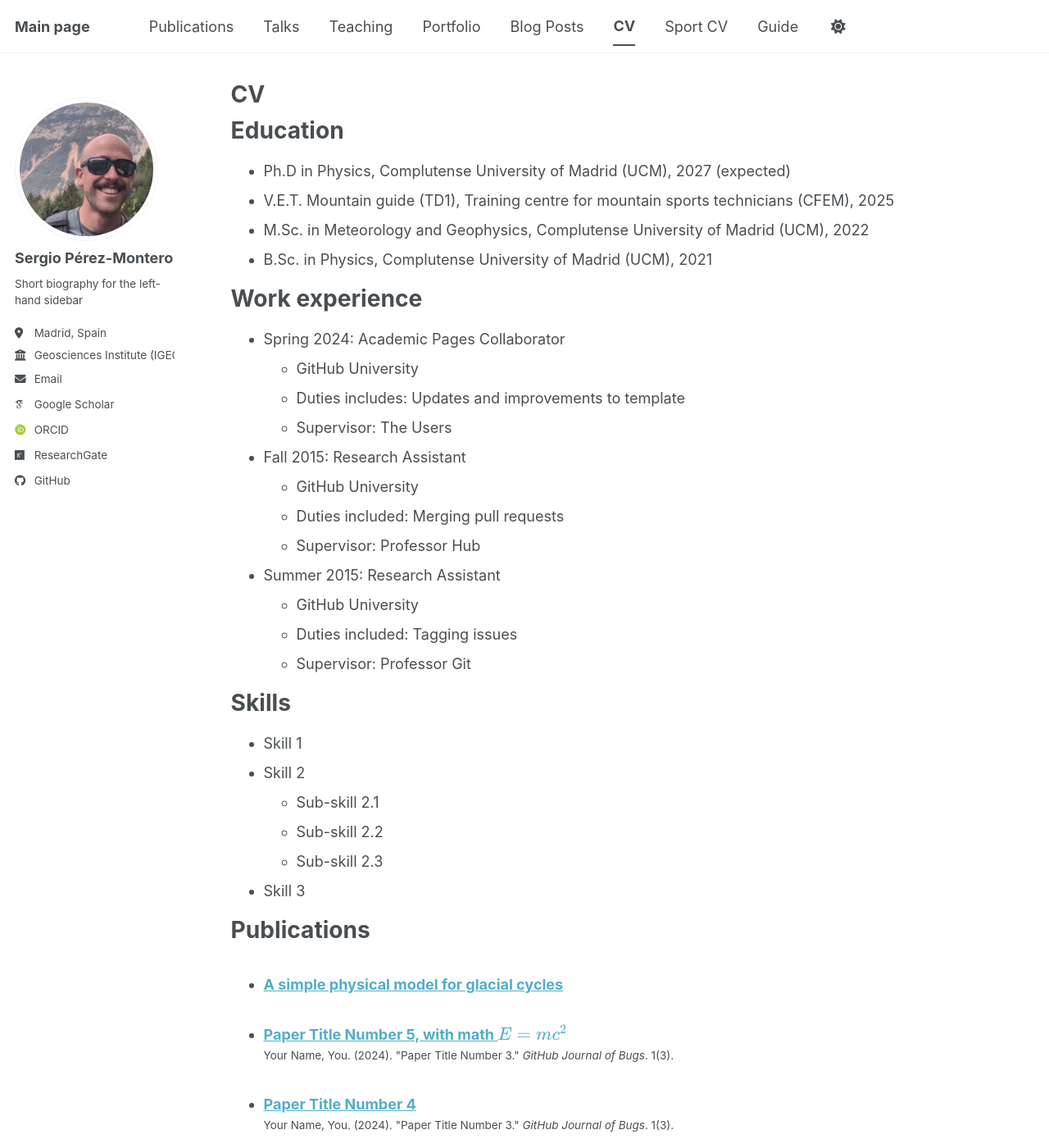
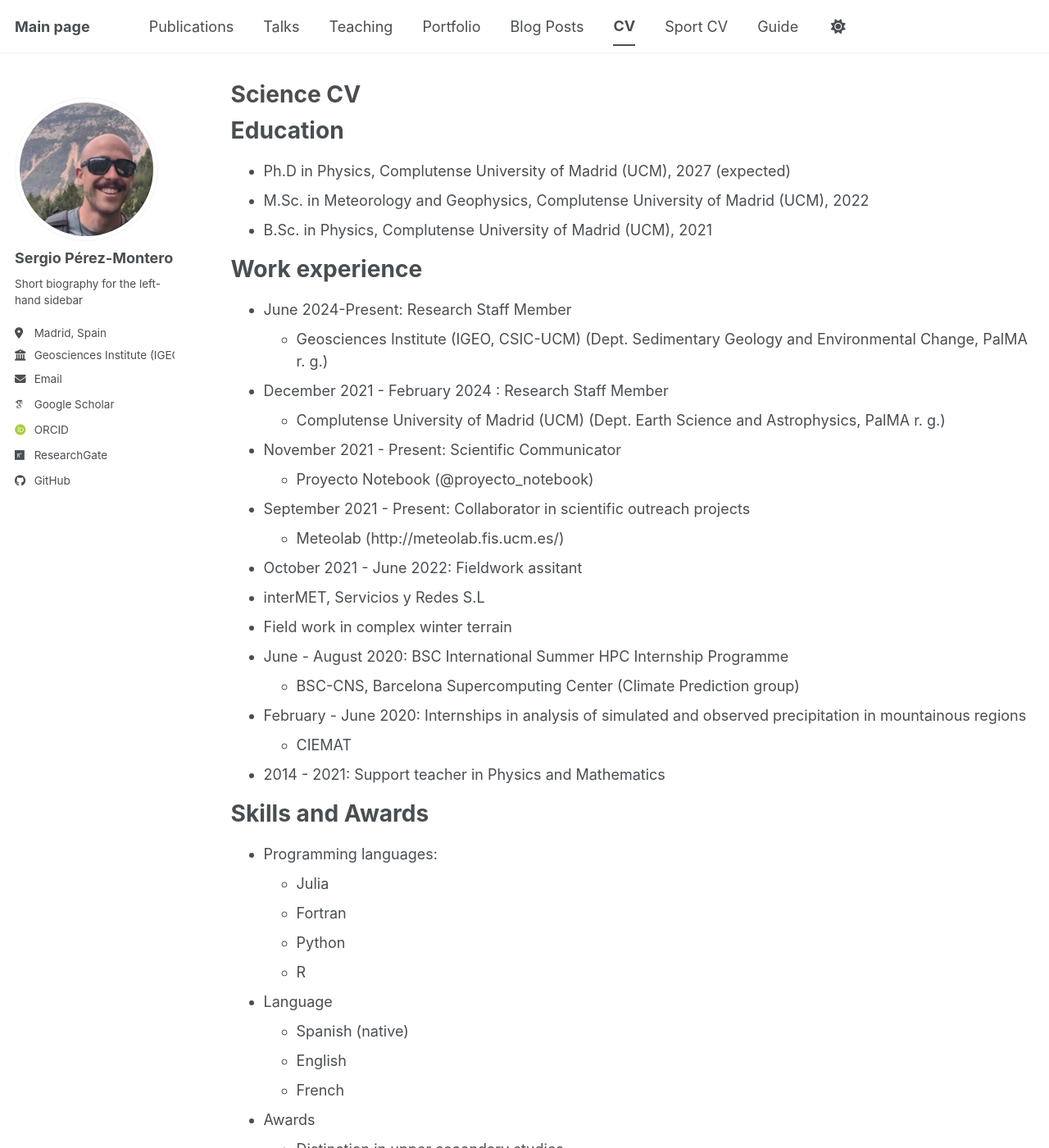
Before and after one commit to sperezmont/sperezmont.github.io, a Jekyll site: the page built from _pages/cv.md, in a window 1280 px wide and 1400 px high. Shown: the whole window at 82% size. Built offline with Jekyll 4.4.1, drawn with Linux system fonts in a browser that asks for light colours; some web fonts are replaced; a script bundle is joined from its source files by our own code; library files that are not in the unit come from our copies; some of the changed text lies outside the part shown.

Commit message:
Update cv.md

```diff
--- a/_pages/cv.md
+++ b/_pages/cv.md
@@ -1,6 +1,6 @@
 ---
 layout: archive
-title: "CV"
+title: "Science CV"
 permalink: /cv/
 author_profile: true
 redirect_from:
@@ -12,35 +12,45 @@ redirect_from:
 Education
 ======
 * Ph.D in Physics, Complutense University of Madrid (UCM), 2027 (expected)
-* V.E.T. Mountain guide (TD1), Training centre for mountain sports technicians (CFEM), 2025
 * M.Sc. in Meteorology and Geophysics, Complutense University of Madrid (UCM), 2022
 * B.Sc. in Physics, Complutense University of Madrid (UCM), 2021
 
 Work experience
 ======
-* Spring 2024: Academic Pages Collaborator
-  * GitHub University
-  * Duties includes: Updates and improvements to template
-  * Supervisor: The Users
+* June 2024-Present: Research Staff Member
+  * Geosciences Institute (IGEO, CSIC-UCM) (Dept. Sedimentary Geology and Environmental Change, PalMA r. g.)
+* December 2021 - February 2024 : Research Staff Member
+  * Complutense University of Madrid (UCM) (Dept. Earth Science and Astrophysics, PalMA r. g.)
+* November 2021 - Present: Scientific Communicator
+  * Proyecto Notebook (@proyecto_notebook)
+* September 2021 - Present: Collaborator in scientific outreach projects
+  * Meteolab (http://meteolab.fis.ucm.es/)
+*  October 2021 - June 2022: Fieldwork assitant
+  * interMET, Servicios y Redes S.L
+  * Field work in complex winter terrain
+* June - August 2020: BSC International Summer HPC Internship Programme
+  * BSC-CNS, Barcelona Supercomputing Center (Climate Prediction group)
+* February - June 2020: Internships in analysis of simulated and observed precipitation in mountainous
+regions
+  * CIEMAT
+* 2014 - 2021: Support teacher in Physics and Mathematics
 
-* Fall 2015: Research Assistant
-  * GitHub University
-  * Duties included: Merging pull requests
-  * Supervisor: Professor Hub
-
-* Summer 2015: Research Assistant
-  * GitHub University
-  * Duties included: Tagging issues
-  * Supervisor: Professor Git
-
-Skills
-======
-* Skill 1
-* Skill 2
-  * Sub-skill 2.1
-  * Sub-skill 2.2
-  * Sub-skill 2.3
-* Skill 3
+Skills and Awards
+=================
+* Programming languages:
+  * Julia
+  * Fortran
+  * Python
+  * R
+* Language
+  * Spanish (native)
+  * English
+  * French
+* Awards
+  * Distinction in upper secondary studies
+  * Honorable mention in Classical Mechanics
+  * Honorable mention in MSc dissertation
+  * Young Researchers Award (AEClim 2025)
 
 Publications
 ======
```
